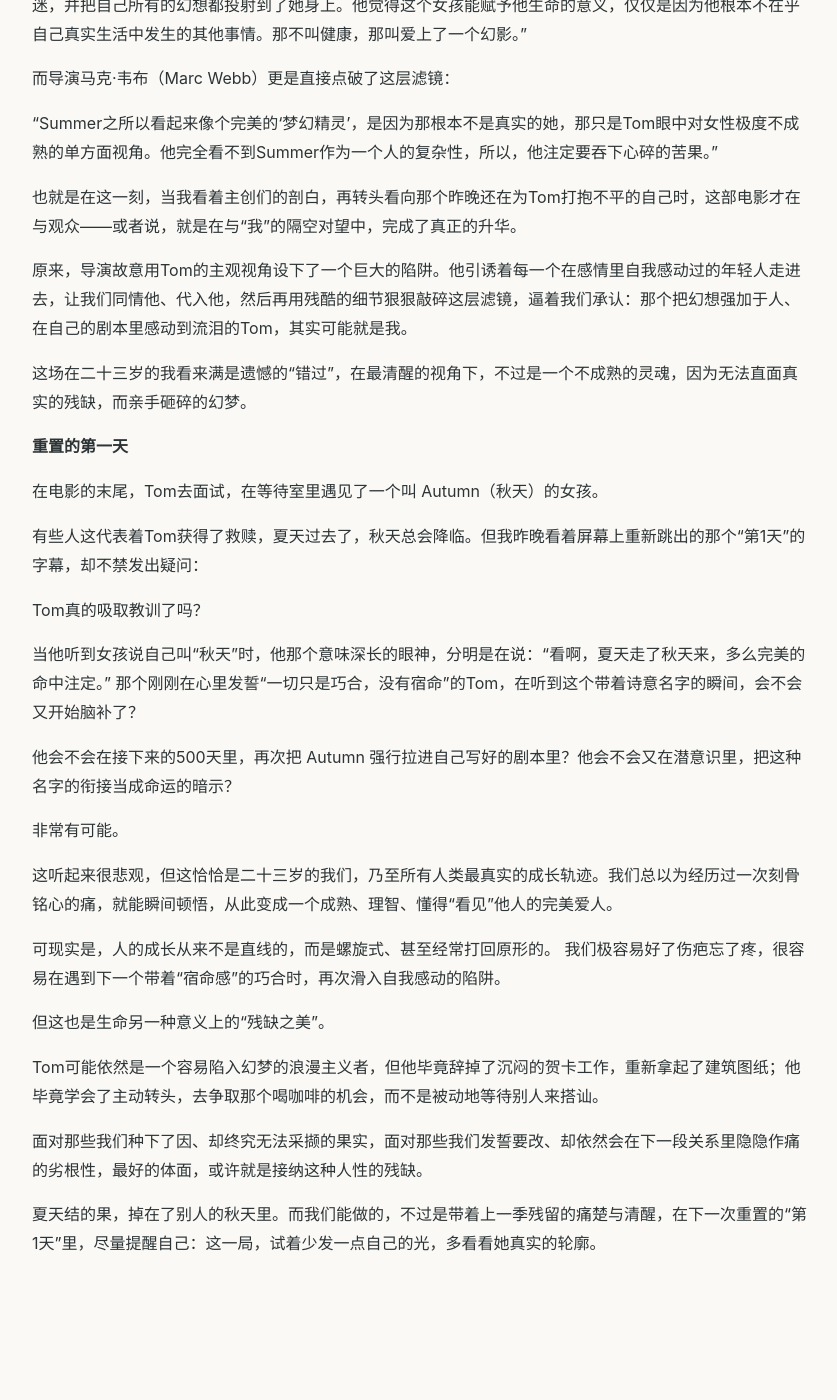
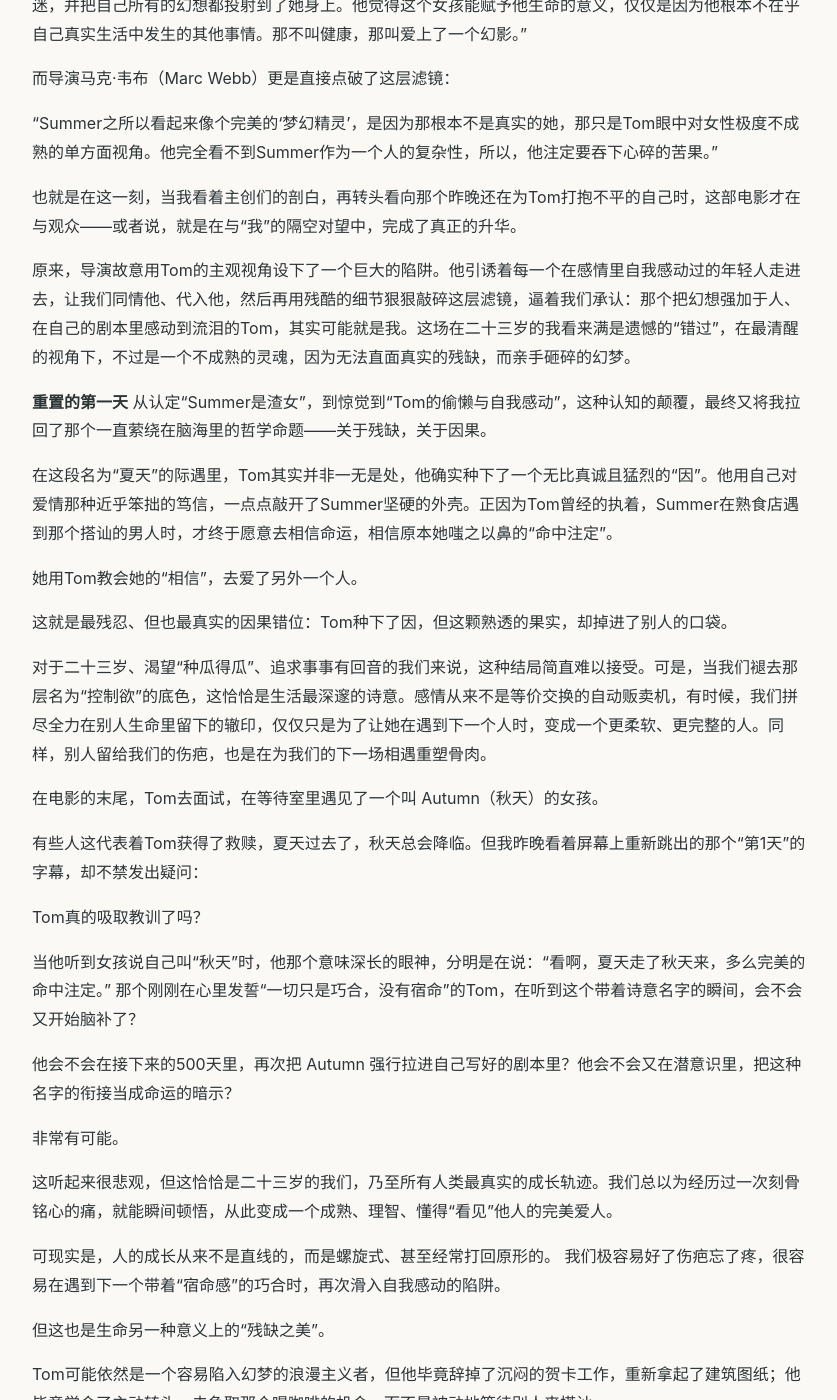
Before and after one commit to jayzzzzmp-commits/jayzzzzmp-commits.github.io, a Jekyll site: the page built from _posts/2026-03-31-影评一则.md, in a window 1280 px wide and 1400 px high, scrolled down 2875 px. Shown: the whole window, without its empty margins (218-1055 px from the left). Built offline with Jekyll 4.4.1, drawn with Linux system fonts in a browser that asks for light colours; before the commit the page ends 4173 px from its top, so only the background shows below that; some of the changed text lies outside the part shown.

Commit message:
Update 2026-03-31-影评一则.md

```diff
--- a/_posts/2026-03-31-影评一则.md
+++ b/_posts/2026-03-31-影评一则.md
@@ -52,11 +52,18 @@ permalink: /blog/second-post.html
 
 也就是在这一刻，当我看着主创们的剖白，再转头看向那个昨晚还在为Tom打抱不平的自己时，这部电影才在与观众——或者说，就是在与“我”的隔空对望中，完成了真正的升华。
 
-原来，导演故意用Tom的主观视角设下了一个巨大的陷阱。他引诱着每一个在感情里自我感动过的年轻人走进去，让我们同情他、代入他，然后再用残酷的细节狠狠敲碎这层滤镜，逼着我们承认：那个把幻想强加于人、在自己的剧本里感动到流泪的Tom，其实可能就是我。
-
-这场在二十三岁的我看来满是遗憾的“错过”，在最清醒的视角下，不过是一个不成熟的灵魂，因为无法直面真实的残缺，而亲手砸碎的幻梦。
+原来，导演故意用Tom的主观视角设下了一个巨大的陷阱。他引诱着每一个在感情里自我感动过的年轻人走进去，让我们同情他、代入他，然后再用残酷的细节狠狠敲碎这层滤镜，逼着我们承认：那个把幻想强加于人、在自己的剧本里感动到流泪的Tom，其实可能就是我。这场在二十三岁的我看来满是遗憾的“错过”，在最清醒的视角下，不过是一个不成熟的灵魂，因为无法直面真实的残缺，而亲手砸碎的幻梦。
 
 **重置的第一天**
+从认定“Summer是渣女”，到惊觉到“Tom的偷懒与自我感动”，这种认知的颠覆，最终又将我拉回了那个一直萦绕在脑海里的哲学命题——关于残缺，关于因果。
+
+在这段名为“夏天”的际遇里，Tom其实并非一无是处，他确实种下了一个无比真诚且猛烈的“因”。他用自己对爱情那种近乎笨拙的笃信，一点点敲开了Summer坚硬的外壳。正因为Tom曾经的执着，Summer在熟食店遇到那个搭讪的男人时，才终于愿意去相信命运，相信原本她嗤之以鼻的“命中注定”。
+
+她用Tom教会她的“相信”，去爱了另外一个人。
+
+这就是最残忍、但也最真实的因果错位：Tom种下了因，但这颗熟透的果实，却掉进了别人的口袋。
+
+对于二十三岁、渴望“种瓜得瓜”、追求事事有回音的我们来说，这种结局简直难以接受。可是，当我们褪去那层名为“控制欲”的底色，这恰恰是生活最深邃的诗意。感情从来不是等价交换的自动贩卖机，有时候，我们拼尽全力在别人生命里留下的辙印，仅仅只是为了让她在遇到下一个人时，变成一个更柔软、更完整的人。同样，别人留给我们的伤疤，也是在为我们的下一场相遇重塑骨肉。
 
 在电影的末尾，Tom去面试，在等待室里遇见了一个叫 Autumn（秋天）的女孩。
 
@@ -80,4 +87,18 @@ Tom可能依然是一个容易陷入幻梦的浪漫主义者，但他毕竟辞
 
 面对那些我们种下了因、却终究无法采撷的果实，面对那些我们发誓要改、却依然会在下一段关系里隐隐作痛的劣根性，最好的体面，或许就是接纳这种人性的残缺。
 
-夏天结的果，掉在了别人的秋天里。而我们能做的，不过是带着上一季残留的痛楚与清醒，在下一次重置的“第1天”里，尽量提醒自己：这一局，试着少发一点自己的光，多看看她真实的轮廓。
+夏天结的果，掉在了别人的秋天里。而我们能做的，不过是带着上一季残留的痛楚与清醒，在下一次重置的“第1天”里，尽量提醒自己：这一次，试着少发一点自己的光，多看看她真实的轮廓。
+
+**尾声**
+
+我必须坦诚地说，尽管我写下了这多字的反思，但是在现实生活里去爱一个人，完全是另一回事。
+
+如果真正的爱，门槛真的像我写的这么高————需要克制过剩的表达欲，需要付出巨大的情绪成本去接纳另一个人的复杂性，需要不带滤镜地“看见”对方——那我得承认，现在的我，可能依然没有能力去好好爱一个人。
+
+有时候我会想，是不是我还没遇到那个让我“一见钟情”的灵魂伴侣？又或者，我是不是在等一个极其温柔、能够无限包容和理解我的女生出现，只要一次就能包揽我所有的不成熟？
+
+但理智又残酷地把我拉回现实：把希望寄托在“一见钟情的完美幻影”和“无限包容的救世主”身上，那我不就又变成了下一个Tom吗？
+
+爱情从来不是等待天上掉下一个为你量身定制的完美零件。它更像是一场必须亲自下场的“打怪升级”。我们都需要在一次次的实践中磨练，在试错中被现实刮掉几层皮，才能慢慢学会如何不弄伤别人，也保护好自己。
+
+写下这篇文字，与其说是一次对《和莎莫的500天》的影评，不如说是一份写给自己的备忘录。在真正学会去爱之前，先承认自己的残缺与无能为力吧。这或许，才是二十三岁的我，能给出的最真诚的答卷。
```
